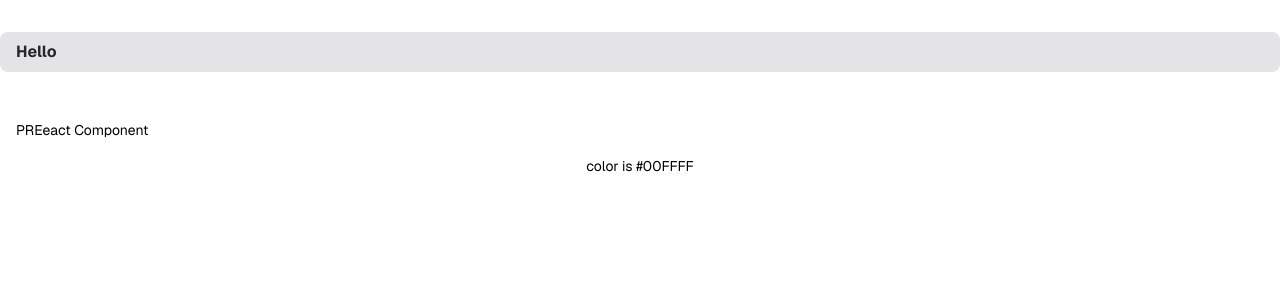
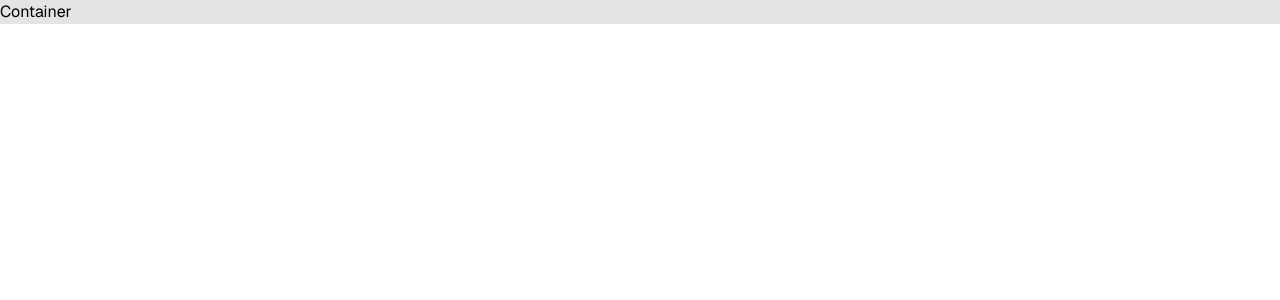
Before and after one commit to lukehayes/MemphisDesign, a Preact app: page / in a window 1280 px wide. Shown: the top 300 px of the page. Built offline with nearby package versions, Linux system fonts and the light colour scheme.

Commit message:
refactor: replaced <Element/> with <Container/>

```diff
--- a/src/app.jsx
+++ b/src/app.jsx
@@ -2,25 +2,13 @@ import { useState } from 'preact/hooks'
 import preactLogo from './assets/preact.svg'
 import viteLogo from '/vite.svg'
 import Tag from './tag'
+import Container from './container'
 import './app.css'
-
-function Element(props)
-{
-	let name = 'Test Name Not Prop';
-
-	return (
-		<div class='container mx-auto'>
-			<h1 class='px-4 py-2 bg-zinc-200 my-8 rounded-lg text-zinc-800 font-bold'>{props.text}</h1>
-			<Tag text='PREeact Component' />
-		</div>
-	)
-}
 
 export function App()
 {
 	return (
-		<div>
-			<Element text='Hello' />
-		</div>
+		<Container>
+		</Container>
 	)
 }
--- /dev/null
+++ b/src/container.jsx
@@ -0,0 +1,11 @@
+
+function Container()
+{
+	return(
+		<div class='container mx-auto bg-zinc-200'>
+			Container
+		</div>
+	)
+}
+
+export default Container;
```
